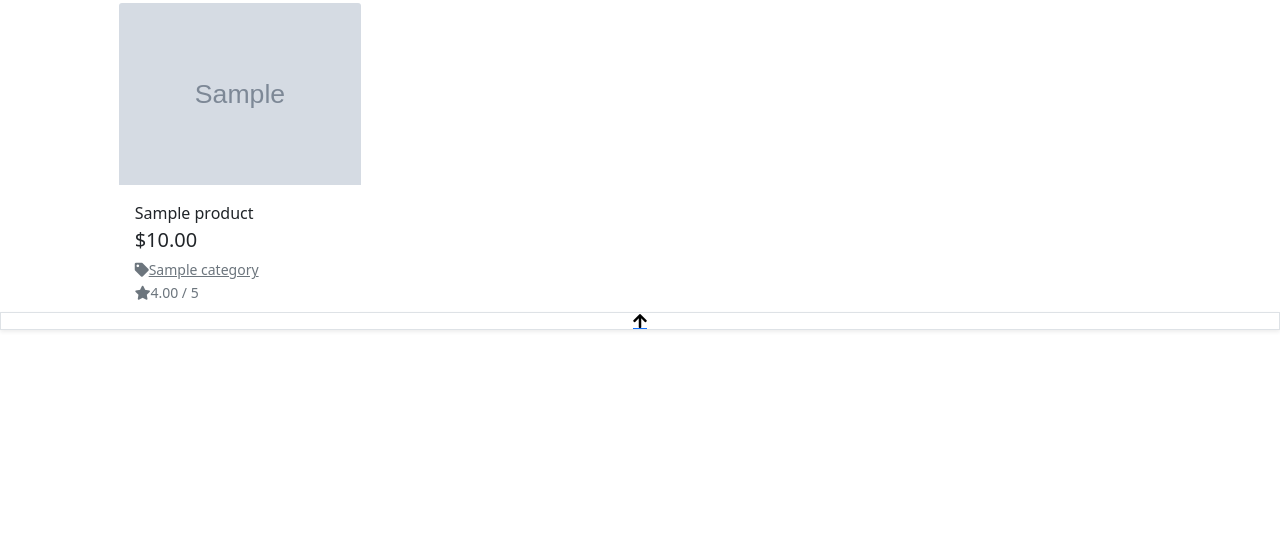
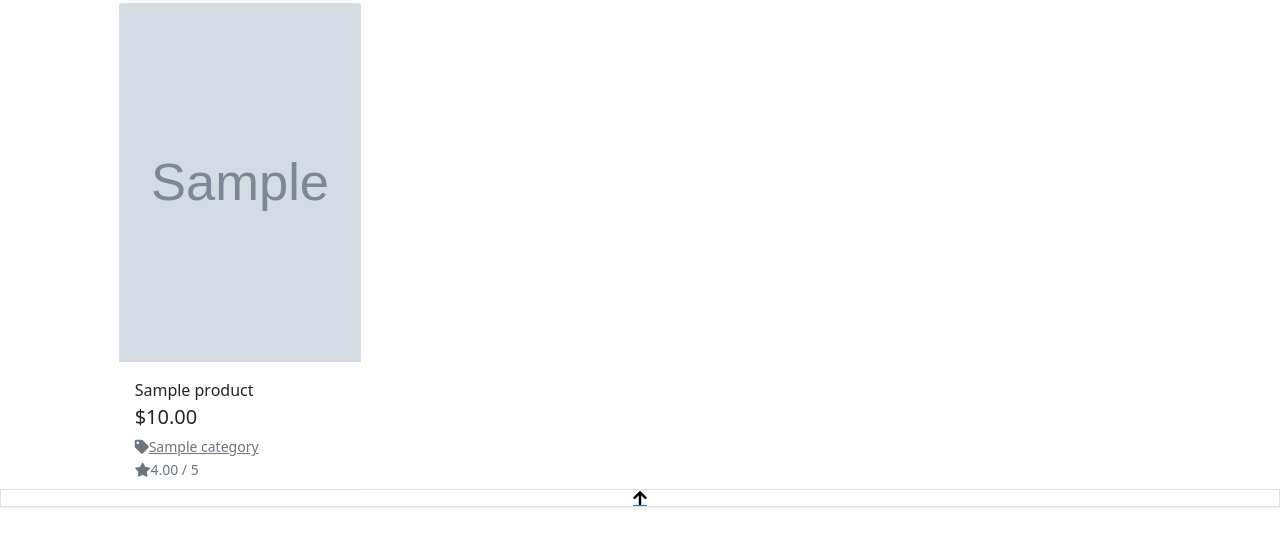
Before and after one commit to Code-Institute-Submissions/StephenJ2020-Sportmaster_JanResub, a Django app: page /products/ in a window 1280 px wide. Shown: the part 140-687 px from the top of the page. Run offline with Django 3.2, Linux system fonts and the light colour scheme; tables that the repository leaves empty hold one stand-in row (values such as "Sample post"); grey boxes marked "Sample" are stand-in pictures; some libraries are stand-ins or nearby versions.

Commit message:
style: Add .img-fluid to base.css to override bootstrapimg height

```diff
--- a/products/templates/products/products.html
+++ b/products/templates/products/products.html
@@ -56,7 +56,7 @@
                             <div class="card h-100 border-0">
                                 {% if product.image %}
                                 <a href="{% url 'product_detail' product.id %}">
-                                    <img class="card-img-top img-fluid" src="{{ product.image.url }}" height="200" alt="{{ product.name }}">
+                                    <img class="card-img-top img-fluid" src="{{ product.image.url }}" alt="{{ product.name }}">
                                 </a>
                                 {% else %}
                                 <a href="{% url 'product_detail' product.id %}">
--- a/static/css/base.css
+++ b/static/css/base.css
@@ -49,4 +49,13 @@
     height: auto;
   } */
 
+
+  /* products.html */
+
+  .img-fluid{
+    max-width: 100%;
+    height: 359px;
+  }
+
+
 /* Media Queries */
```
